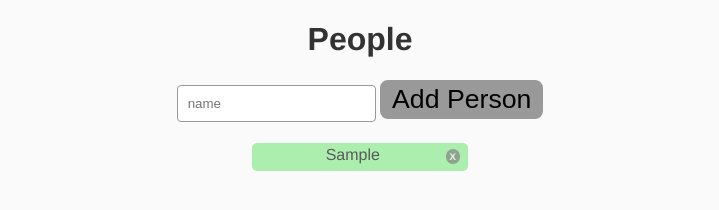
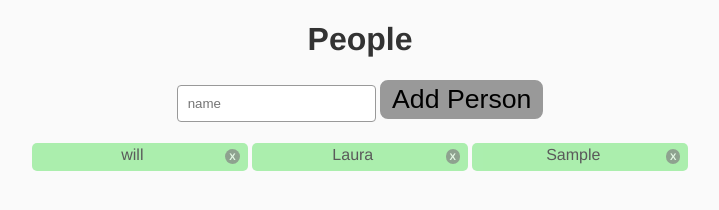
Before and after one commit to BondoS/learning-js-design-patterns, a plain HTML site: page index.html in a window 1280 px wide. Both pictures are taken after typing "Sample" into the empty fields and a click on the button "Add Person". Shown: the whole page, without its empty margins (280-999 px from the left). Drawn offline with Linux system fonts and the light colour scheme.

Commit message:
moving to modular js (Object Litral Module)

```diff
--- a/index.html
+++ b/index.html
@@ -24,7 +24,7 @@
     </div>
 
       <script  src="js/jquery-3.2.1.min.js" type="text/javascript"></script>
+      <script  src="js/mustache.min.js" type="text/javascript"></script>
       <script  src="js/custom.js" type="text/javascript"></script>
-      <script  src="js/mustache.min.js" type="text/javascript"></script>
   </body>
 </html>
--- a/js/custom.js
+++ b/js/custom.js
@@ -1,21 +1,62 @@
-// spaghetti code
 
-var people = [];
-var template = $('#people-template').html();
+(function(){
+	var people = {
+			people: ['will','Laura'],
+			init: function(){
+				this.cacheDom();
+				this.bindEvents();
+				this.render();
+			},
+			cacheDom: function(){
+				this.$el = $('#peopleModule');
+				this.$button = this.$el.find('button');
+				this.$input = this.$el.find('input');
+				this.$ul = this.$el.find('ul');
+				this.template = this.$el.find('#people-template').html();
+			},
+			bindEvents: function(){
+				this.$button.on('click', this.addPerson.bind(this));
+				this.$ul.delegate('i.del','click', this.deletePerson.bind(this));
+			},
+			render: function(){
+				var data = {
+					people: this.people,
+				};
+				this.$ul.html(Mustache.render(this.template, data));
+			},
+			addPerson: function(){
+				this.people.push(this.$input.val());
+				this.render();
+				this.$input.val('');
+			},
+			deletePerson: function(event){
+				var $remove = $(event.target).closest('li');
+				var i = this.$ul.find('li').index($remove);
 
-$('#peopleModule').find('button').on('click', function(){
-	people.push($('#peopleModule').find('input').val());
-	$('#peopleModule').find('input').val('');
-	//data for mustache template
-	var data = {
-		people:people,
+				this.people.splice(i, 1);
+				this.render();
+
+			}
 	};
-	$('#peopleModule').find('ul').html(Mustache.render(template,data));
-});
 
-$('#peopleModule').find('ul').delegate('i.del','click', function(e){
-	var $remove = $(e.target).closest('li');
-	var i = $('#peopleModule').find('ul').find('li').index($remove);
-	$remove.remove();
-	people.splice(i,1);
-});
+	people.init();
+
+})()
+// (function(){
+// 	$('#peopleModule').find('button').on('click', function(){
+// 		people.push($('#peopleModule').find('input').val());
+// 		$('#peopleModule').find('input').val('');
+// 		//data for mustache template
+// 		var data = {
+// 			people:people,
+// 		};
+// 		$('#peopleModule').find('ul').html(Mustache.render(template,data));
+// 	});
+//
+// 	$('#peopleModule').find('ul').delegate('i.del','click', function(e){
+// 		var $remove = $(e.target).closest('li');
+// 		var i = $('#peopleModule').find('ul').find('li').index($remove);
+// 		$remove.remove();
+// 		people.splice(i,1);
+// 	});
+// })()
```
